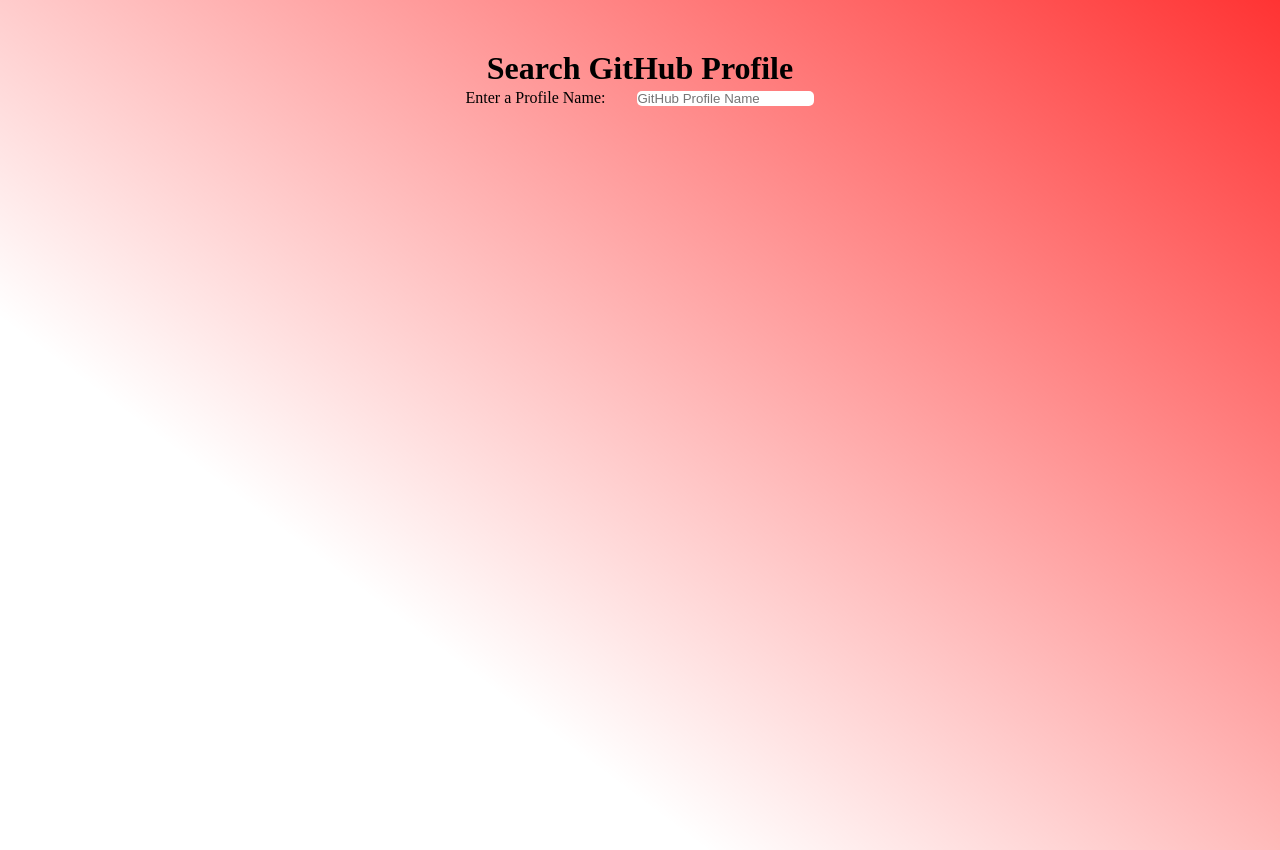
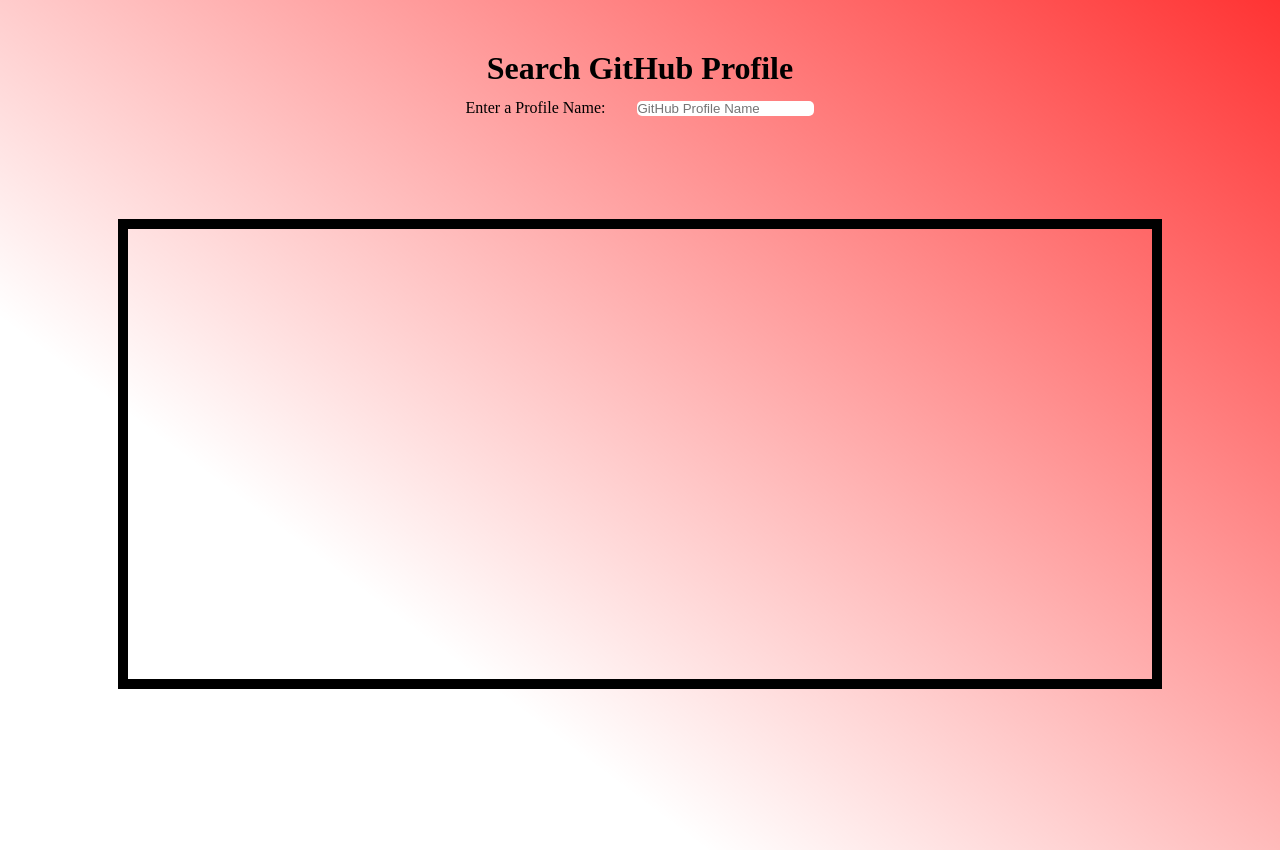
Before and after one commit to ChetanPrince/githubSearchApp, a plain HTML site: page index.html in a window 1280 px wide. Drawn offline with Linux system fonts and the light colour scheme.

Commit message:
bsic area is set

```diff
--- a/style.css
+++ b/style.css
@@ -19,9 +19,17 @@ body{
 }
 .col{
     padding:0 15px;
+    padding-top: 10px;
 }
 .col input{
     border: none;
     border-radius: 5px;
 
 }
+
+.outputArea{
+    border: 10px solid black;
+    width: 100%;
+    height: 450px;
+    margin-top: 100px;
+}
```
